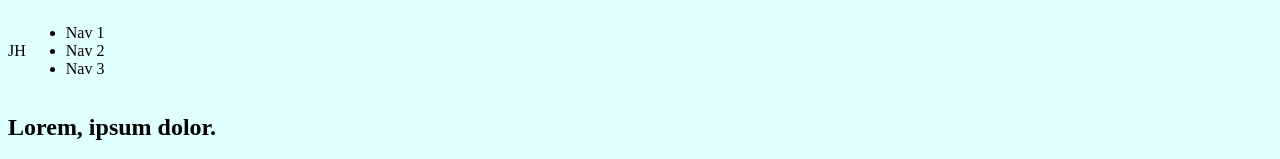
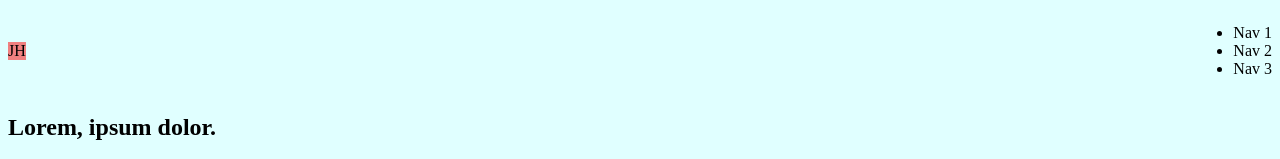
Before and after one commit to Murka1456/3.-undervisning-29.04, a website: page index.html in a window 1280 px wide. Shown: the top 159 px of the page. Drawn offline with Linux system fonts and the light colour scheme.

Commit message:
headerLogo

```diff
--- a/styles.css
+++ b/styles.css
@@ -8,4 +8,12 @@
 header {
 display:flex;
 align-items: center ;
+justify-content: space-between;
 }
+.headerLogo{
+    background-color:lightcoral;
+}
+div{
+;
+
+}
```
